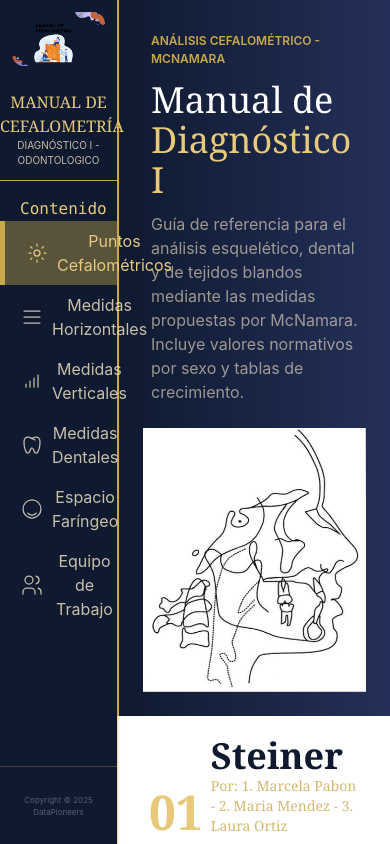
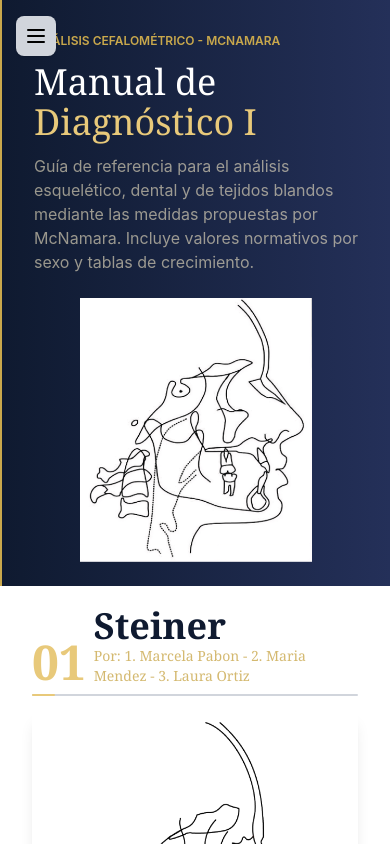
Before and after one commit to SamuelCelisL/manual-cefalometrico, a Vue app: page /inicio in a window 390 px wide. Built offline with nearby package versions, Linux system fonts and the light colour scheme.

Commit message:
feat: mejorar diseño y funcionalidad de componentes TarjetInfoImages y PuntosCefalicos, y agregar menú lateral en InicioWeb

```diff
--- a/src/components/TarjetInfoImages.vue
+++ b/src/components/TarjetInfoImages.vue
@@ -71,47 +71,66 @@ defineProps({
 </script>
 
 <template>
-  <div class="flex">
+  <div class="w-full flex justify-center">
     <div
-      class="flex flex-col rounded-xl shadow-lg shadow-gray-400 hover:scale-103 transition-all duration-200"
+      class="flex flex-col rounded-xl shadow-lg shadow-gray-400 hover:scale-[1.02] transition-all duration-200 w-full max-w-5xl"
     >
-      <div class="flex bg-background-primary rounded-t-xl px-5 py-1">
-        <h2 class="text-xl font-bold text-text-suaves font-sans">{{ title }}</h2>
+      <!-- HEADER -->
+      <div class="bg-background-primary rounded-t-xl px-4 py-2">
+        <h2 class="text-lg md:text-xl lg:text-2xl font-bold text-text-suaves">
+          {{ title }}
+        </h2>
       </div>
-      <div class="flex rounded-b-xl px-3 items-center">
-        <div class="shrink-0 border-r border-gray-400 flex items-center justify-center">
-          <img :src="imageSrc" :alt="title" class="size-80" />
+
+      <!-- BODY -->
+      <div class="flex flex-col md:flex-row rounded-b-xl p-3 gap-4">
+        <!-- IMAGEN -->
+        <div class="flex justify-center items-center md:border-r md:pr-4 border-gray-400">
+          <img :src="imageSrc" :alt="title" class="w-40 sm:w-52 md:w-64 lg:w-72 object-contain" />
         </div>
-        <div class="flex flex-col gap-2 py-2 pl-5 w-lg">
+
+        <!-- CONTENIDO -->
+        <div class="flex flex-col gap-2 flex-1 text-sm md:text-base">
           <p>{{ text1 }}</p>
           <p>{{ text2 }}</p>
           <p v-if="text3">{{ text3 }}</p>
+
           <p v-if="norma" class="text-blue-600">{{ norma }}</p>
           <p v-if="rango" class="text-blue-600">{{ rango }}</p>
           <p v-if="h" class="text-blue-600">{{ h }}</p>
           <p v-if="m" class="text-blue-600">{{ m }}</p>
-          <div class="my-2">
-            <table>
-              <thead class="border-t border-gray-400">
-                <th class="text-red-600 uppercase px-2">{{ titulotabla1 }}</th>
-                <th class="text-green-600 uppercase px-2">{{ titulotabla2 }}</th>
-                <th class="text-yellow-600 uppercase px-2">{{ titulotabla3 }}</th>
+
+          <!-- TABLA -->
+          <div class="my-2 overflow-x-auto">
+            <table class="w-full text-[10px] sm:text-sm text-center border border-gray-300">
+              <thead class="border-b border-gray-400">
+                <tr>
+                  <th class="text-red-600 uppercase px-2 py-1">
+                    {{ titulotabla1 }}
+                  </th>
+                  <th class="text-green-600 uppercase px-2 py-1">
+                    {{ titulotabla2 }}
+                  </th>
+                  <th class="text-yellow-600 uppercase px-2 py-1">
+                    {{ titulotabla3 }}
+                  </th>
+                </tr>
               </thead>
-              <tbody class="border-t border-b border-gray-400">
-                <td class="p-2">
-                  <p class="flex text-center justify-center">{{ tabla1 }}</p>
-                </td>
-                <td class="p-2">
-                  <p class="flex text-center justify-center">{{ tabla2 }}</p>
-                </td>
-                <td class="p-2">
-                  <p class="flex text-center justify-center">{{ tabla3 }}</p>
-                </td>
+              <tbody>
+                <tr class="border-t border-gray-300">
+                  <td class="p-2">{{ tabla1 }}</td>
+                  <td class="p-2">{{ tabla2 }}</td>
+                  <td class="p-2">{{ tabla3 }}</td>
+                </tr>
               </tbody>
             </table>
           </div>
-          <div v-if="citacion" class="flex justify-center items-center">
-            <p class="text-center text-[10px] text-gray-800">{{ citacion }}</p>
+
+          <!-- CITACIÓN -->
+          <div v-if="citacion" class="flex justify-center">
+            <p class="text-center text-[10px] md:text-xs text-gray-600">
+              {{ citacion }}
+            </p>
           </div>
         </div>
       </div>
--- a/src/ui/PuntosCefalicos.vue
+++ b/src/ui/PuntosCefalicos.vue
@@ -22,7 +22,7 @@ import TarjetInfoImages from '@/components/TarjetInfoImages.vue'
         </div>
       </div>
       <div class="flex flex-col gap-5">
-        <div class="flex w-full gap-2 justify-center items-center">
+        <div class="flex flex-col md:flex-row w-full gap-2 justify-center items-center">
           <img
             src="../assets/images/calco cefalometria.png"
             alt="Puntos Cefalicos"
@@ -36,7 +36,7 @@ import TarjetInfoImages from '@/components/TarjetInfoImages.vue'
           <h2 class="text-2xl font-bold text-background-primary font-serif">
             Puntos Cefalométricos de Análisis de Steiner
           </h2>
-          <div class="grid grid-cols-2 md:grid-cols-3 gap-4">
+          <div class="grid grid-cols-1 sm:grid-cols-2 lg:grid-cols-3 gap-4">
             <TarjetPoints title="N" body="Punto más anterior de la sutura frontonasal." />
             <TarjetPoints
               title="S"
--- a/src/views/InicioWeb.vue
+++ b/src/views/InicioWeb.vue
@@ -7,12 +7,75 @@ import MedidasVerticales from '@/ui/MedidasVerticales.vue'
 import MedidasDentales from '@/ui/MedidasDentales.vue'
 import EspacioFaringeo from '@/ui/EspacioFaringeo.vue'
 import EquipoTrabajo from '@/ui/EquipoTrabajo.vue'
+
+import { ref, watch } from 'vue'
+
+const openMenu = ref<boolean>(false)
+watch(openMenu, (newValue) => {
+  if (newValue) {
+    document.body.style.overflow = 'hidden'
+  } else {
+    document.body.style.overflow = ''
+  }
+})
 </script>
 
 <template>
   <div class="w-full h-screen">
     <div class="w-full h-full flex">
-      <div class="h-full w-[30%] flex">
+      <div
+        class="md:hidden fixed top-0 left-0 right-0 h-14 bg-transparent z-50 flex items-center px-4"
+      >
+        <button
+          @click="openMenu = !openMenu"
+          class="fixed top-4 p-2 bg-gray-300 rounded-lg shadow transition-all duration-300"
+          :class="openMenu ? ' right-4' : ' left-4'"
+        >
+          <svg
+            xmlns="http://www.w3.org/2000/svg"
+            class="w-6 h-6"
+            fill="none"
+            viewBox="0 0 24 24"
+            stroke="currentColor"
+          >
+            <!-- Icono hamburguesa -->
+            <path
+              v-if="!openMenu"
+              stroke-linecap="round"
+              stroke-linejoin="round"
+              stroke-width="2"
+              d="M4 6h16M4 12h16M4 18h16"
+            />
+            <!-- Icono de cerrar -->
+            <path
+              v-else
+              stroke-linecap="round"
+              stroke-linejoin="round"
+              stroke-width="2"
+              d="M6 18L18 6M6 6l12 12"
+            />
+          </svg>
+        </button>
+      </div>
+      <Transition
+        enter-from-class="-translate-x-full"
+        enter-to-class="translate-x-0"
+        enter-active-class="transition duration-300"
+        leave-from-class="translate-x-0"
+        leave-to-class="-translate-x-full"
+        leave-active-class="transition duration-300"
+      >
+        <div v-if="openMenu" class="fixed inset-0 z-40 flex">
+          <!-- MENÚ A LA IZQUIERDA -->
+          <div class="w-100 bg-gray-100 shadow-xl transform">
+            <MenuOpciones />
+          </div>
+
+          <!-- FONDO -->
+          <div class="backdrop-blur-[1px] w-full h-full" @click="openMenu = false"></div>
+        </div>
+      </Transition>
+      <div class="hidden md:block md:max-w-[20%] w-full">
         <MenuOpciones />
       </div>
       <div class="w-full h-full flex flex-col items-center gap-5 overflow-y-auto">
```
